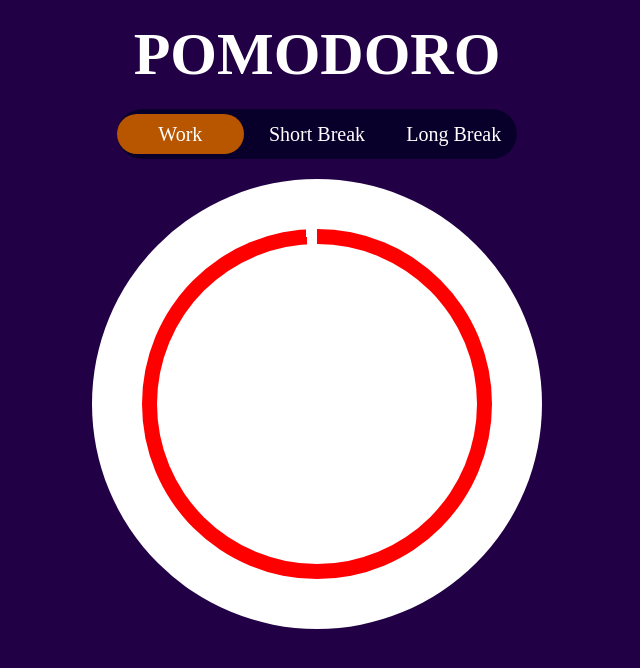
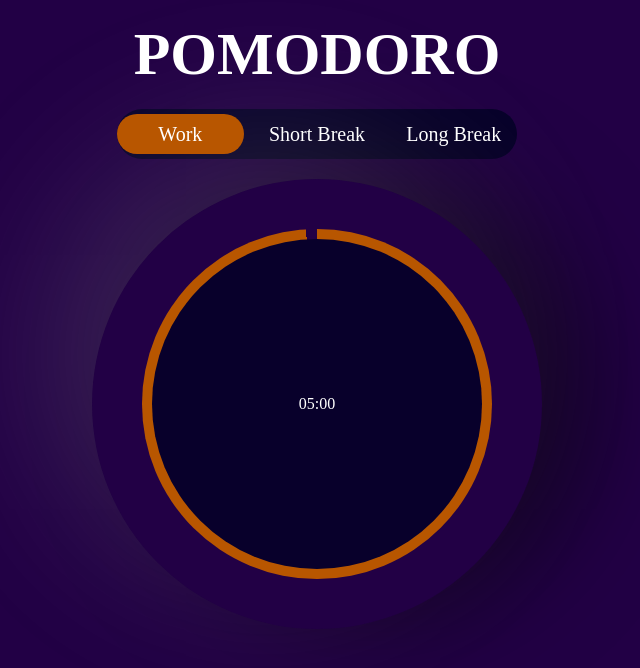
Before and after one commit to YZDmitriy/Pomodoro-App, a React (Create React App) app: page / in a window 1280 px wide. Shown: the top 668 px of the page, without its empty margins (323-963 px from the left). Built offline with nearby package versions, Linux system fonts and the light colour scheme.

Commit message:
add static number

```diff
--- /dev/null
+++ b/src/components/Timer/Clock/Clock.jsx
@@ -0,0 +1,22 @@
+import React from 'react';
+import styled from 'styled-components';
+
+function Clock(props) {
+  return (
+    <ClockContainer>
+      <TimerText>
+        05:00
+      </TimerText>
+    </ClockContainer>
+  );
+}
+
+export default Clock;
+
+const ClockContainer = styled.div`
+
+`;
+
+const TimerText = styled.div`
+
+`;
--- a/src/components/Timer/CurcularProgress/CurcularProgress.jsx
+++ b/src/components/Timer/CurcularProgress/CurcularProgress.jsx
@@ -1,12 +1,15 @@
 import { useState } from 'react';
 import styled from 'styled-components';
+import Clock from '../Clock/Clock';
 
 function CurcularProgress(props) {
   const [progress, setProrgess] = useState(99);
 
   return (
     <OuterCircle progress={progress}>
-      <InnerCircle></InnerCircle>
+      <InnerCircle>
+        <Clock/>
+      </InnerCircle>
     </OuterCircle>
   );
 }
@@ -16,21 +19,20 @@ export default CurcularProgress;
 const OuterCircle = styled.div`
   width: 35rem;
   height: 35rem;
-  background: #b34444;
 
   border-radius: 50%;
   display: grid;
   place-items: center;
   background: conic-gradient(
-    red ${({ progress }) => progress}%,
+    ${(props) => props.theme.colors.primary} ${({ progress }) => progress}%,
     transparent ${({ progress }) => progress}%
   );
 `;
 
 const InnerCircle = styled.div`
-  width: 32rem;
-  height: 32rem;
-  background: white;
+  width: 33rem;
+  height: 33rem;
+  background: ${(props) => props.theme.colors.secondary};
   border-radius: 50%;
   display: grid;
   place-items: center;
--- a/src/components/Timer/Timer.jsx
+++ b/src/components/Timer/Timer.jsx
@@ -2,19 +2,30 @@ import styled from 'styled-components';
 import CurcularProgress from './CurcularProgress/CurcularProgress';
 
 function Timer(props) {
-  return <TimerContainer>
-    <CurcularProgress/>
-  </TimerContainer>;
+  return (
+    <TimerContainer>
+      <CurcularProgress />
+    </TimerContainer>
+  );
 }
 
 export default Timer;
 
 const TimerContainer = styled.div`
+background: conic-gradient(
+${(props) => props.theme.colors.secondary},
+${(props) => props.theme.colors.bg} 150deg,
+${(props) => props.theme.colors.secondary},
+
+
+);
   width: 45rem;
   height: 45rem;
-  background: white;
+  /* background: white; */
   margin: 2rem auto;
   border-radius: 50%;
   display: grid;
   place-items: center;
+  box-shadow: -50px -50px 150px rgba(158, 158, 158, 0.2),
+    50px -10px 100px rgba(0, 0, 0, 0.5);
 `;
```
